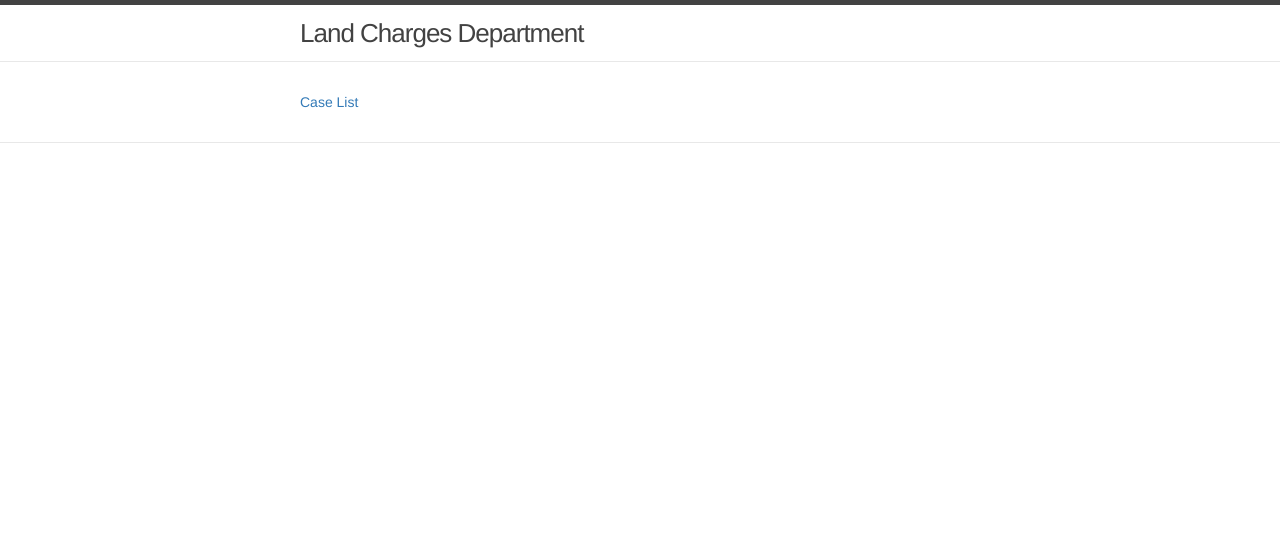
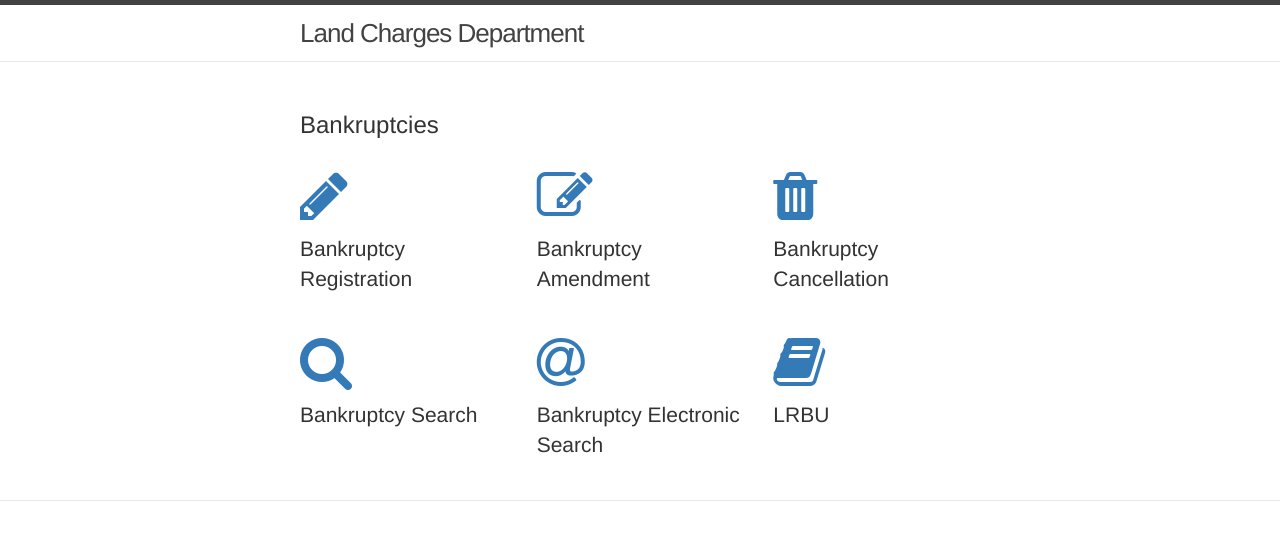
Before and after one commit to LandRegistry/land-charges-discovery, a Jekyll site: the page built from s5_prototypes/index.html, in a window 1280 px wide. Shown: the top 540 px of the page. Built offline with Jekyll 4.4.1, drawn with Linux system fonts in a browser that asks for light colours; nearby versions of some CDN libraries.

Commit message:
Banks front page

```diff
--- a/s5_prototypes/index.html
+++ b/s5_prototypes/index.html
@@ -3,5 +3,35 @@ layout: default
 ---
 
 <div class="home">
-    <a href="{{ site.baseurl }}getwork/">Case List</a>
+	<h3>Bankruptcies</h3>
+	<div class="row" style="margin-top: 30px">
+			<div class="col-sm-4" >
+				<a href = "search"<i class="fa fa-pencil fa-4x" style="margin-bottom:10px"</i></a>
+				<p style="font-size: 150%">Bankruptcy Registration</p>
+			</div>
+			<div class="col-sm-4" >
+				<a href = "search"<i class="fa fa-pencil-square-o fa-4x" style="margin-bottom:10px"></i></a>
+				<p style="font-size: 150%">Bankruptcy Amendment</p>
+			</div>
+			<div class="col-sm-4" >
+				<a href = "search"<i class="fa fa-trash fa-4x" style="margin-bottom:10px"></i></a>
+				<p style="font-size: 150%">Bankruptcy Cancellation</p>
+			</div>
+	</div>
+
+	<div class="row" style="margin-top:30px">
+			<div class="col-sm-4" >
+				<a href = "search"<i class="fa fa-search fa-4x" style="margin-bottom:10px"></i></a>
+				<p style="font-size: 150%">Bankruptcy Search</p>
+			</div>
+			<div class="col-sm-4" >
+				<a href = "search"<i class="fa fa-at fa-4x" style="margin-bottom:10px"></i></a>
+				<p style="font-size: 150%">Bankruptcy Electronic Search</p>
+			</div>
+			<div class="col-sm-4" >
+				<a href = "search"<i class="fa fa-book fa-4x" style="margin-bottom:10px"></i></a>
+				<p style="font-size: 150%">LRBU</p>
+			</div>
+	</div>
+
 </div>
```
